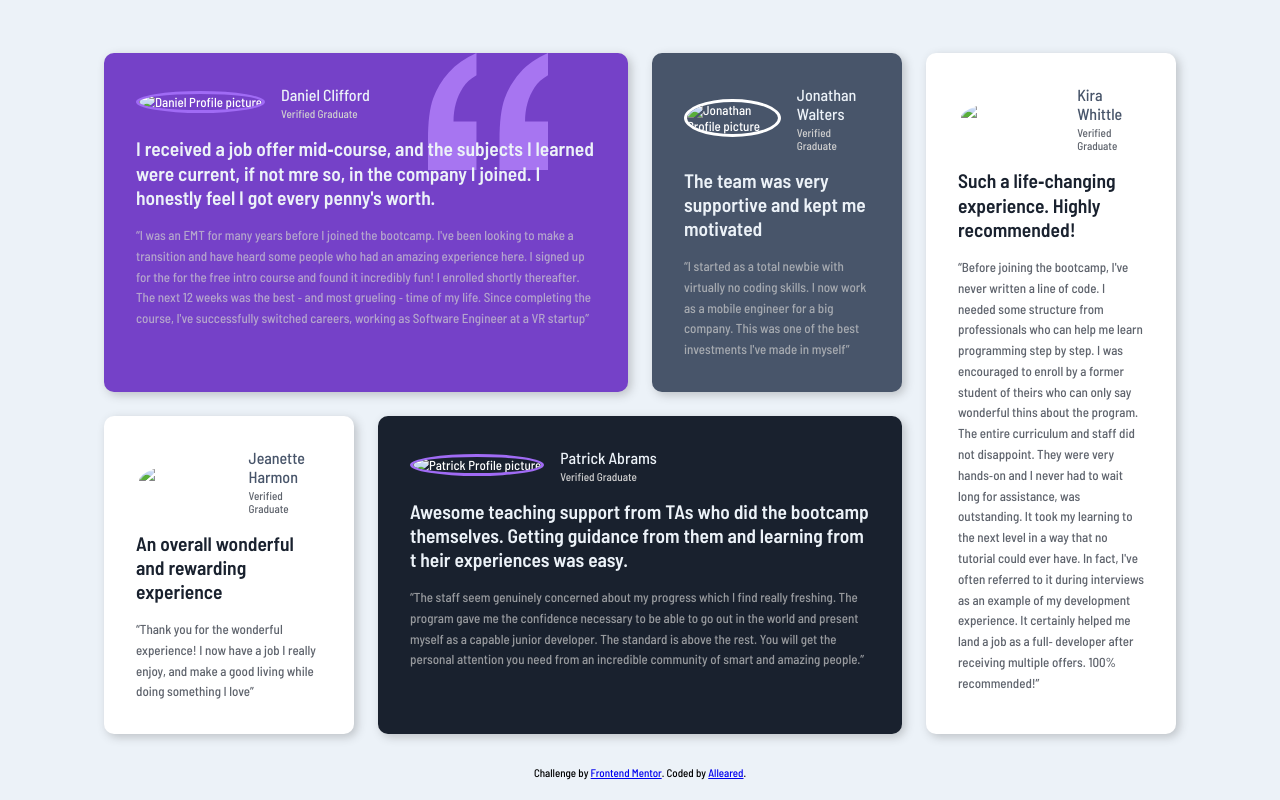
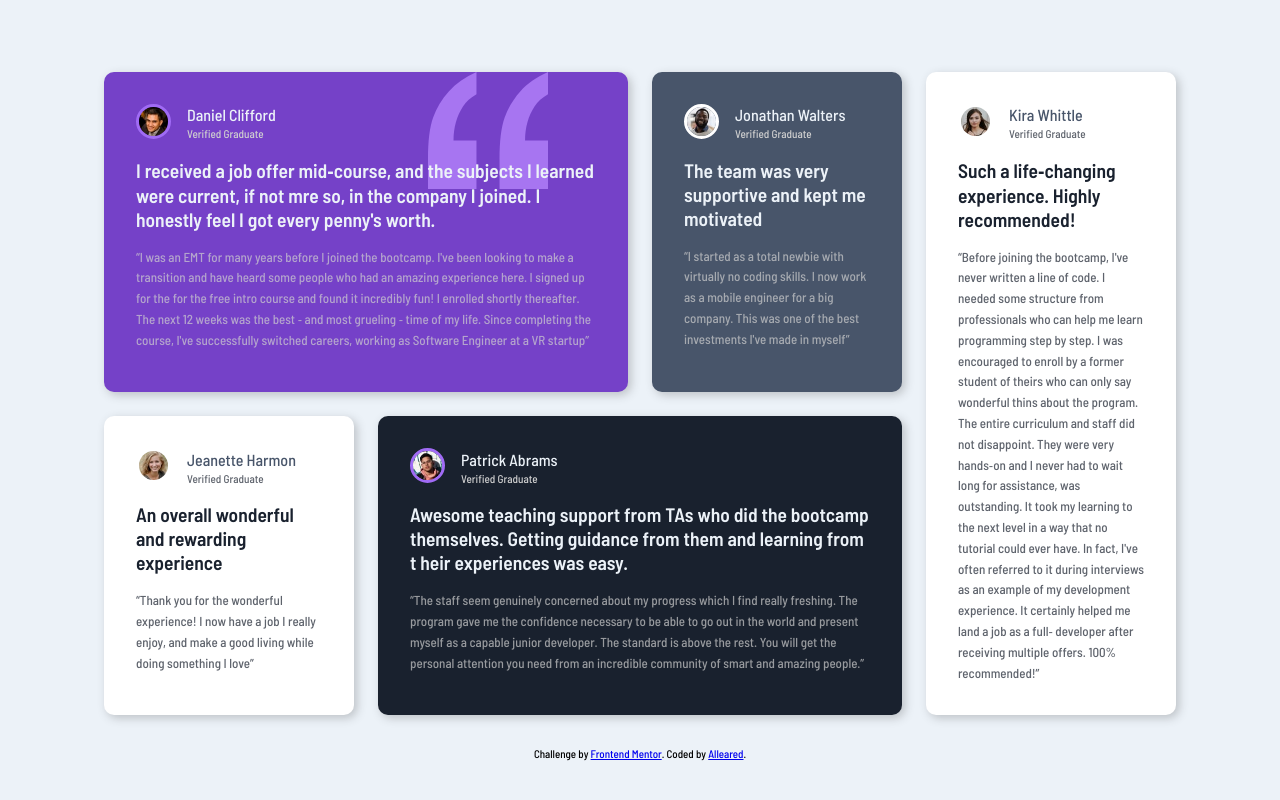
Before and after one commit to Alleared/testimonials-grid-section-2-challenge, a plain HTML site: page index.html in a window 1280 px wide. Drawn offline with Linux system fonts and the light colour scheme; the site is published under a folder, as on GitHub Pages, so addresses that start at the root find nothing.

Commit message:
index.html

```diff
--- a/index.html
+++ b/index.html
@@ -34,7 +34,7 @@
 
           <div class="profile-container">
             <div>
-              <img class="profile-pic" src="/images/image-daniel.jpg" alt="Daniel Profile picture">
+              <img class="profile-pic" src="images/image-daniel.jpg" alt="Daniel Profile picture">
             </div>
             <div class="name-status-div">
               <p class="profile-name">Daniel Clifford</p>
@@ -66,7 +66,7 @@
 
           <div class="profile-container">
             <div>
-              <img class="profile-pic" src="/images/image-jonathan.jpg" alt="Jonathan Profile picture">
+              <img class="profile-pic" src="images/image-jonathan.jpg" alt="Jonathan Profile picture">
             </div>
             <div class="name-status-div">
               <p class="profile-name">Jonathan Walters</p>
@@ -92,7 +92,7 @@
 
           <div class="profile-container">
             <div>
-              <img class="profile-pic" src="/images/image-kira.jpg" alt="Kira Profile picture">
+              <img class="profile-pic" src="images/image-kira.jpg" alt="Kira Profile picture">
             </div>
             <div class="name-status-div">
               <p class="profile-name">Kira Whittle</p>
@@ -118,7 +118,7 @@
 
           <div class="profile-container">
             <div>
-              <img class="profile-pic" src="/images/image-jeanette.jpg" alt="Jeanette Profile picture">
+              <img class="profile-pic" src="images/image-jeanette.jpg" alt="Jeanette Profile picture">
             </div>
             <div class="name-status-div">
               <p class="profile-name">Jeanette Harmon</p>
@@ -144,7 +144,7 @@
 
           <div class="profile-container">
             <div>
-              <img class="profile-pic" src="/images/image-patrick.jpg" alt="Patrick Profile picture">
+              <img class="profile-pic" src="images/image-patrick.jpg" alt="Patrick Profile picture">
             </div>
             <div class="name-status-div">
               <p class="profile-name">Patrick Abrams</p>
```
